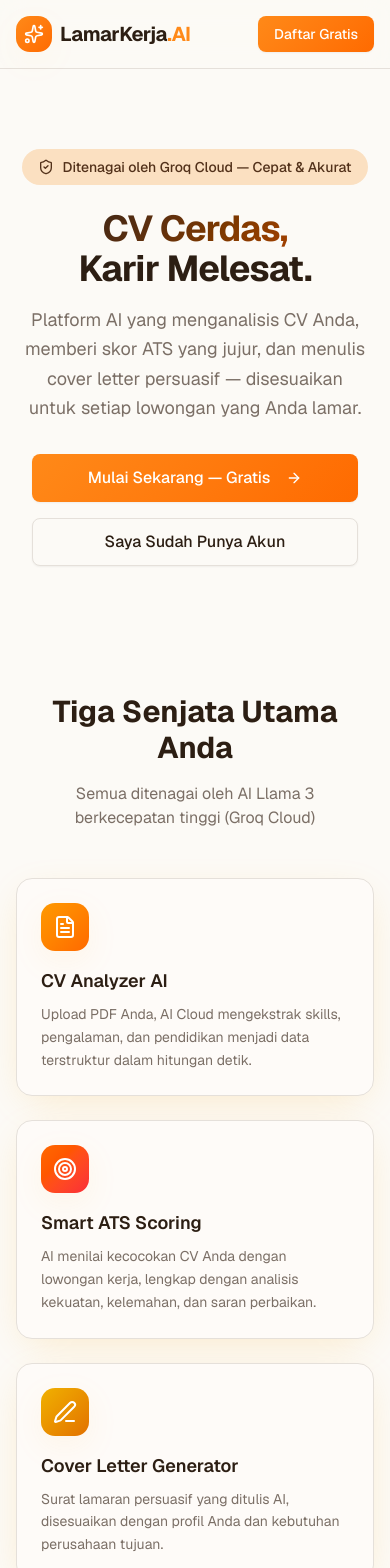
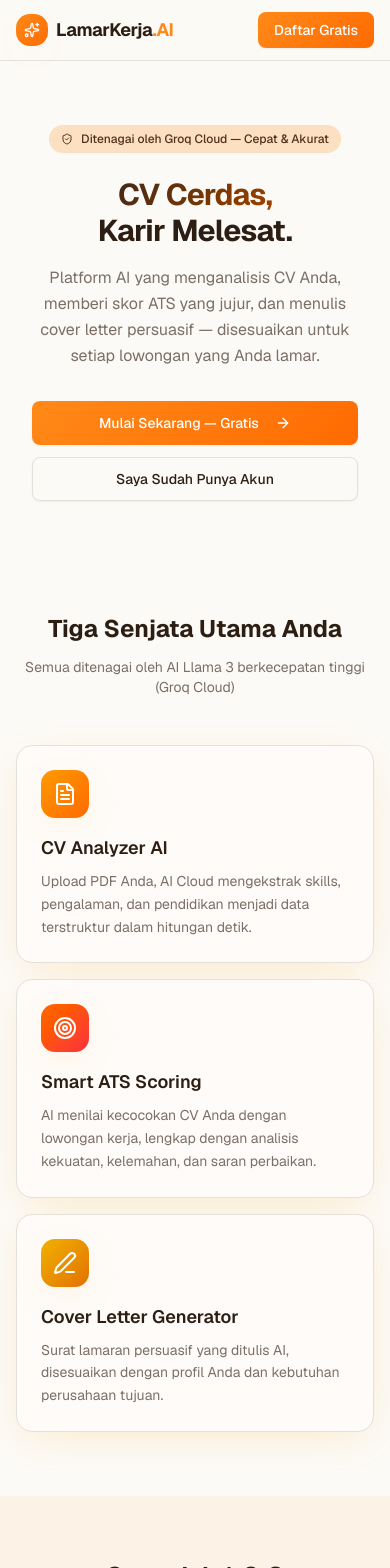
Before and after one commit to BayuSetiawanv/LamarKerja, a Next.js app in the folder frontend/: page / in a window 390 px wide. Shown: the top 1568 px of the page. Built offline with nearby package versions, Linux system fonts and the light colour scheme.

Commit message:
Refactor page layout and styling for responsiveness

```diff
--- a/frontend/src/app/page.tsx
+++ b/frontend/src/app/page.tsx
@@ -37,20 +37,20 @@ export default function LandingPage() {
     <div className="min-h-screen">
       {/* ===== NAVBAR ===== */}
       <nav className="sticky top-0 z-50 border-b border-border/50 bg-background/80 backdrop-blur-md">
-        <div className="container mx-auto px-4 py-4 flex items-center justify-between">
+        <div className="container mx-auto px-4 sm:px-6 lg:px-8 py-3 sm:py-4 flex items-center justify-between">
           <Link href="/" className="flex items-center gap-2">
-            <div className="w-9 h-9 rounded-xl gradient-warm flex items-center justify-center shadow-warm">
-              <Sparkles className="w-5 h-5 text-white" />
+            <div className="w-8 h-8 sm:w-9 sm:h-9 rounded-xl gradient-warm flex items-center justify-center shadow-warm">
+              <Sparkles className="w-4 h-4 sm:w-5 sm:h-5 text-white" />
             </div>
-            <span className="font-bold text-xl tracking-tight">
+            <span className="font-bold text-lg sm:text-xl tracking-tight">
               LamarKerja<span className="text-primary">.AI</span>
             </span>
           </Link>
-          <div className="flex items-center gap-3">
-            <Button variant="ghost" asChild className="hidden sm:flex">
+          <div className="flex items-center gap-2 sm:gap-3">
+            <Button variant="ghost" asChild className="hidden sm:inline-flex text-sm sm:text-base">
               <Link href="/login">Masuk</Link>
             </Button>
-            <Button asChild className="gradient-warm text-white shadow-warm hover:shadow-warm-lg hover:opacity-95">
+            <Button asChild className="gradient-warm text-white shadow-warm hover:shadow-warm-lg hover:opacity-95 text-sm sm:text-base px-4 sm:px-6 h-9 sm:h-10">
               <Link href="/register">Daftar Gratis</Link>
             </Button>
           </div>
@@ -58,32 +58,32 @@ export default function LandingPage() {
       </nav>
 
       {/* ===== HERO ===== */}
-      <section className="container mx-auto px-4 pt-20 pb-16 sm:pt-24 sm:pb-20">
+      <section className="container mx-auto px-4 sm:px-6 lg:px-8 pt-16 pb-12 sm:pt-24 sm:pb-20">
         <div className="max-w-4xl mx-auto text-center">
-          <div className="inline-flex items-center gap-2 px-4 py-2 rounded-full bg-accent text-accent-foreground text-sm font-medium mb-6 sm:mb-8">
-            <ShieldCheck className="w-4 h-4" />
+          <div className="inline-flex items-center gap-2 px-3 py-1.5 sm:px-4 sm:py-2 rounded-full bg-accent text-accent-foreground text-xs sm:text-sm font-medium mb-6 sm:mb-8">
+            <ShieldCheck className="w-3 h-3 sm:w-4 sm:h-4" />
             Ditenagai oleh Groq Cloud — Cepat & Akurat
           </div>
 
-          <h1 className="text-4xl sm:text-5xl md:text-6xl lg:text-7xl font-bold tracking-tight mb-4 sm:mb-6 text-balance">
+          <h1 className="text-3xl sm:text-4xl md:text-5xl lg:text-6xl xl:text-7xl font-bold tracking-tight mb-4 sm:mb-6 text-balance px-2">
             <span className="gradient-warm-text">CV Cerdas,</span>
             <br />
             Karir Melesat.
           </h1>
 
-          <p className="text-lg sm:text-xl text-muted-foreground mb-8 sm:mb-10 max-w-2xl mx-auto leading-relaxed px-2 sm:px-0">
+          <p className="text-base sm:text-lg md:text-xl text-muted-foreground mb-8 sm:mb-10 max-w-2xl mx-auto leading-relaxed px-2 sm:px-0">
             Platform AI yang menganalisis CV Anda, memberi skor ATS yang jujur,
             dan menulis cover letter persuasif — disesuaikan untuk setiap lowongan yang Anda lamar.
           </p>
 
-          <div className="flex flex-col sm:flex-row gap-4 justify-center px-4 sm:px-0">
-            <Button size="lg" asChild className="gradient-warm text-white shadow-warm-lg hover:shadow-warm-xl hover:opacity-95 text-base px-8 sm:px-10 h-12 sm:h-14 w-full sm:w-auto">
+          <div className="flex flex-col sm:flex-row gap-3 sm:gap-4 justify-center px-4 sm:px-0">
+            <Button size="lg" asChild className="gradient-warm text-white shadow-warm-lg hover:shadow-warm-xl hover:opacity-95 text-sm sm:text-base px-6 sm:px-10 h-11 sm:h-14 w-full sm:w-auto">
               <Link href="/register">
                 Mulai Sekarang — Gratis
-                <ArrowRight className="w-5 h-5 ml-2" />
+                <ArrowRight className="w-4 h-4 sm:w-5 sm:h-5 ml-2" />
               </Link>
             </Button>
-            <Button size="lg" variant="outline" asChild className="text-base px-8 sm:px-10 h-12 sm:h-14 w-full sm:w-auto">
+            <Button size="lg" variant="outline" asChild className="text-sm sm:text-base px-6 sm:px-10 h-11 sm:h-14 w-full sm:w-auto">
               <Link href="/login">Saya Sudah Punya Akun</Link>
             </Button>
           </div>
@@ -91,23 +91,23 @@ export default function LandingPage() {
       </section>
 
       {/* ===== FEATURES ===== */}
-      <section className="container mx-auto px-4 py-16 sm:py-20">
+      <section className="container mx-auto px-4 sm:px-6 lg:px-8 py-16 sm:py-20">
         <div className="text-center mb-12 sm:mb-14 px-2 sm:px-0">
-          <h2 className="text-3xl sm:text-4xl font-bold mb-4">
+          <h2 className="text-2xl sm:text-3xl md:text-4xl font-bold mb-3 sm:mb-4">
             Tiga Senjata Utama Anda
           </h2>
-          <p className="text-muted-foreground text-base sm:text-lg max-w-2xl mx-auto">
+          <p className="text-muted-foreground text-sm sm:text-base md:text-lg max-w-2xl mx-auto">
             Semua ditenagai oleh AI Llama 3 berkecepatan tinggi (Groq Cloud)
           </p>
         </div>
 
-        <div className="grid grid-cols-1 md:grid-cols-2 lg:grid-cols-3 gap-6 max-w-6xl mx-auto">
+        <div className="grid grid-cols-1 md:grid-cols-2 lg:grid-cols-3 gap-4 sm:gap-6 max-w-6xl mx-auto">
           {features.map((f, i) => (
             <div
               key={i}
               className="group bg-card border border-border/50 rounded-2xl p-6 sm:p-8 shadow-warm hover:shadow-warm-lg hover:-translate-y-1 transition-all duration-300"
             >
-              <div className={`w-12 h-12 sm:w-14 sm:h-14 rounded-xl bg-linear-to-br ${f.gradient} flex items-center justify-center mb-4 sm:mb-6 group-hover:scale-110 transition-transform shadow-warm`}>
+              <div className={`w-12 h-12 sm:w-14 sm:h-14 rounded-xl bg-gradient-to-br ${f.gradient} flex items-center justify-center mb-4 sm:mb-6 group-hover:scale-110 transition-transform shadow-warm`}>
                 <f.icon className="w-6 h-6 sm:w-7 sm:h-7 text-white" />
               </div>
               <h3 className="text-lg sm:text-xl font-semibold mb-2 sm:mb-3">{f.title}</h3>
@@ -119,11 +119,11 @@ export default function LandingPage() {
 
       {/* ===== HOW IT WORKS ===== */}
       <section className="py-16 sm:py-20 bg-accent/30">
-        <div className="container mx-auto px-4">
-          <h2 className="text-3xl sm:text-4xl font-bold text-center mb-10 sm:mb-14 px-2">
+        <div className="container mx-auto px-4 sm:px-6 lg:px-8">
+          <h2 className="text-2xl sm:text-3xl md:text-4xl font-bold text-center mb-10 sm:mb-14 px-2">
             Semudah 1-2-3
           </h2>
-          <div className="grid grid-cols-1 md:grid-cols-3 gap-8 sm:gap-10 max-w-5xl mx-auto">
+          <div className="grid grid-cols-1 md:grid-cols-3 gap-6 sm:gap-8 md:gap-10 max-w-5xl mx-auto">
             {steps.map((s, i) => (
               <div key={i} className="text-center px-4">
                 <div className="w-14 h-14 sm:w-16 sm:h-16 mx-auto rounded-2xl gradient-warm flex items-center justify-center mb-4 sm:mb-5 shadow-warm">
@@ -138,15 +138,15 @@ export default function LandingPage() {
       </section>
 
       {/* ===== CTA ===== */}
-      <section className="container mx-auto px-4 py-20 sm:py-24">
+      <section className="container mx-auto px-4 sm:px-6 lg:px-8 py-16 sm:py-24">
         <div className="max-w-4xl mx-auto text-center rounded-2xl sm:rounded-3xl gradient-warm p-8 sm:p-12 md:p-16 shadow-warm-xl">
           <h2 className="text-2xl sm:text-3xl md:text-4xl font-bold text-white mb-3 sm:mb-4">
             Siap Membuat HRD Melirik CV Anda?
           </h2>
-          <p className="text-white/90 text-base sm:text-lg mb-6 sm:mb-8 px-2">
+          <p className="text-white/90 text-sm sm:text-base md:text-lg mb-6 sm:mb-8 px-2">
             Bergabunglah sekarang dan biarkan AI menjadi career coach pribadi Anda.
           </p>
-          <Button size="lg" asChild variant="secondary" className="text-base px-8 sm:px-10 h-12 sm:h-14 w-full sm:w-auto">
+          <Button size="lg" asChild variant="secondary" className="text-sm sm:text-base px-8 sm:px-10 h-11 sm:h-14 w-full sm:w-auto">
             <Link href="/register">Buat Akun Gratis</Link>
           </Button>
         </div>
@@ -154,7 +154,7 @@ export default function LandingPage() {
 
       {/* ===== FOOTER ===== */}
       <footer className="border-t border-border/50 py-6 sm:py-8">
-        <div className="container mx-auto px-4 text-center text-xs sm:text-sm text-muted-foreground">
+        <div className="container mx-auto px-4 sm:px-6 lg:px-8 text-center text-xs sm:text-sm text-muted-foreground">
           © 2026 LamarKerja.AI · Dibangun dengan Next.js, FastAPI, PostgreSQL & Groq AI
         </div>
       </footer>
```
